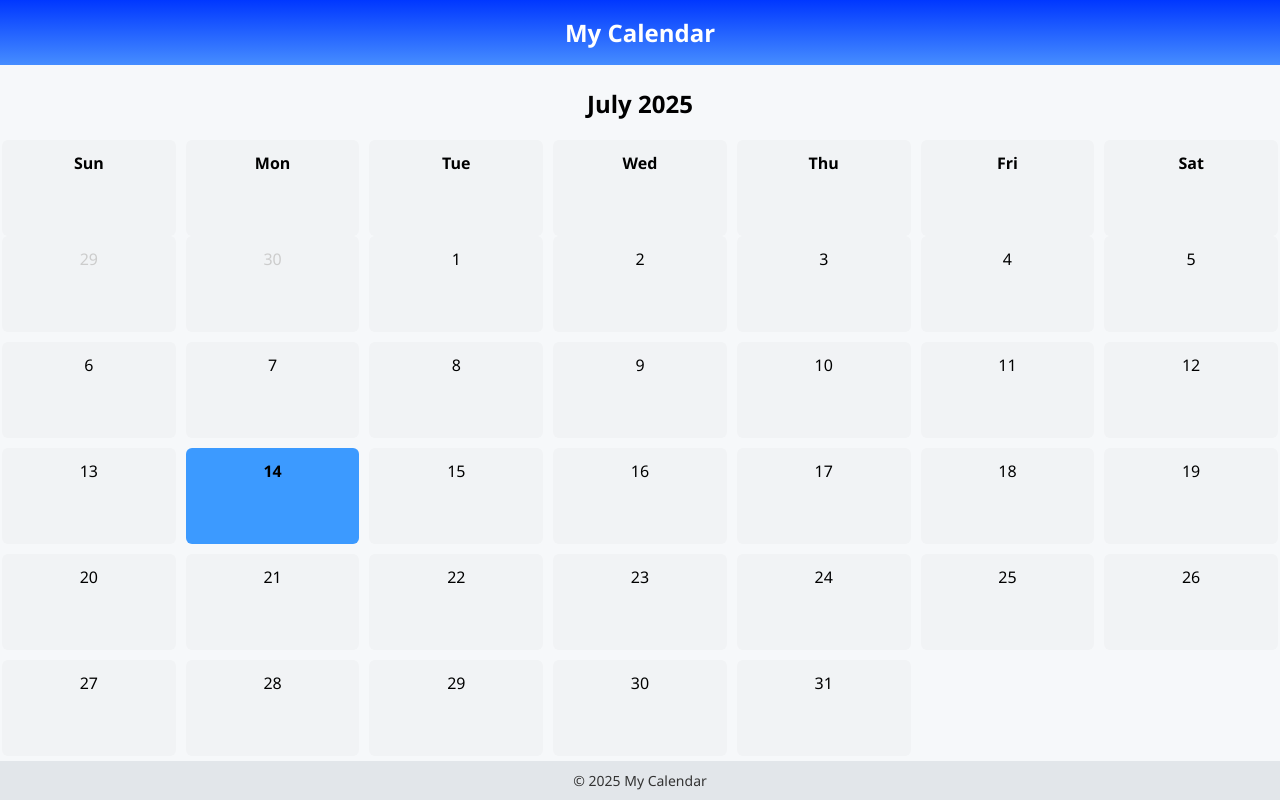
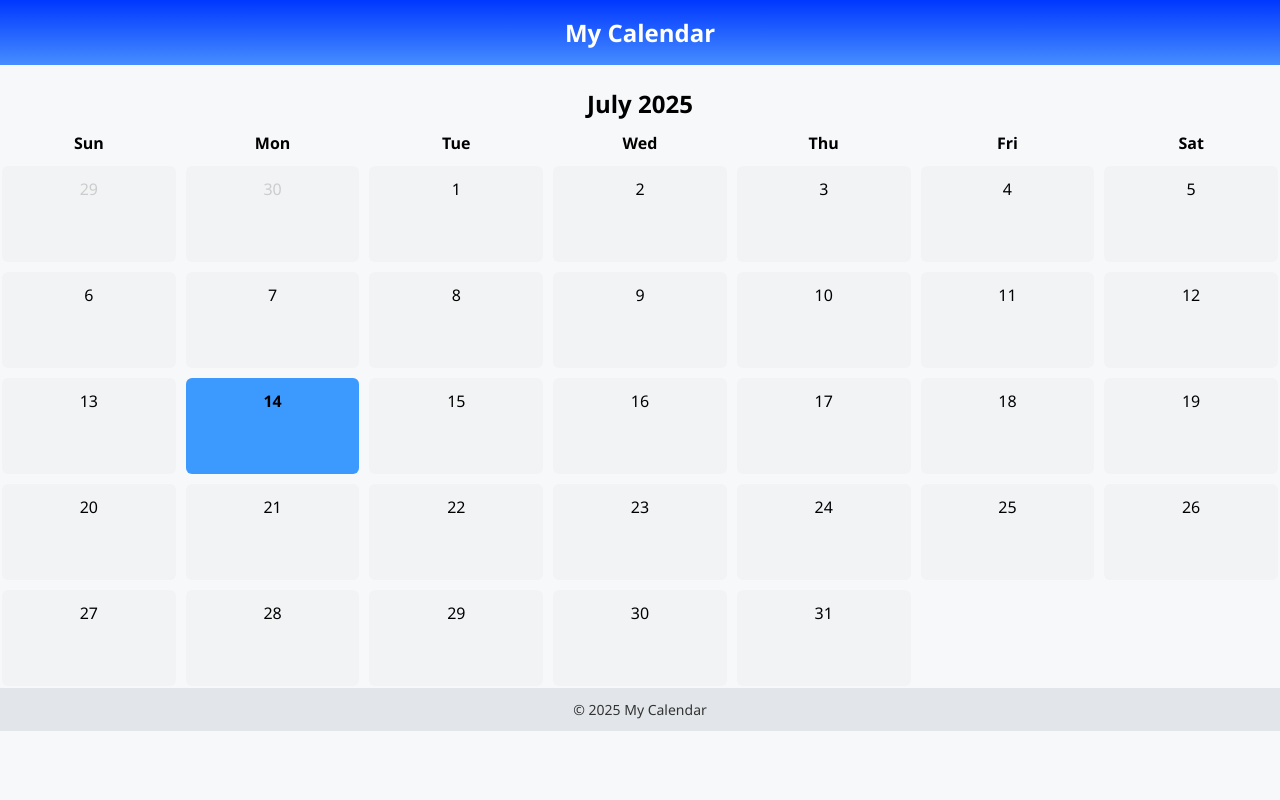
Before and after one commit to MohamadG004/Calendar, a React (Vite) app in the folder Calendar/: page / in a window 1280 px wide. Built offline with nearby package versions, Linux system fonts and the light colour scheme.

Commit message:
Fixed weekdays

```diff
--- a/Calendar/src/App.css
+++ b/Calendar/src/App.css
@@ -1,7 +1,6 @@
-/* App.css */
 body {
   margin: 0;
-font-family: 'Segoe UI', Tahoma, Geneva, Verdana, sans-serif;
+  font-family: 'Segoe UI', Tahoma, Geneva, Verdana, sans-serif;
   background-color: #f6f8fa;
 }
 
@@ -12,13 +11,12 @@ header {
   text-align: center;
   font-size: 24px;
   font-weight: bold;
-  font-family: 'Segoe UI', Tahoma, Geneva, Verdana, sans-serif;
 }
 
 footer {
   background-color: #e2e6ea;
   color: #333;
-  padding: 10px;
+  padding: 12px;
   text-align: center;
   font-size: 14px;
 }
@@ -35,10 +33,24 @@ main {
 
 .calendar h2 {
   text-align: center;
-  margin-bottom: 20px;
+  margin-bottom: 10px;
 }
 
-.days, .weekdays {
+.weekdays {
+  display: grid;
+  grid-template-columns: repeat(7, 1fr);
+  gap: 10px;
+  text-align: center;
+  margin-bottom: 10px;
+}
+
+.weekday-box {
+  padding: 2px;
+  font-weight: bold;
+  cursor: default;
+}
+
+.days {
   display: grid;
   grid-template-columns: repeat(7, 1fr);
   gap: 10px;
@@ -50,25 +62,18 @@ main {
   padding: 12px;
   border-radius: 6px;
   min-height: 72px;
+  transition: background-color 0.2s ease;
+}
+
+.day-box:hover {
+  background-color: #e9ecef;
+  cursor: pointer;
 }
 
 .today {
   background-color: #3c9aff;
   color: white;
   font-weight: bold;
-}
-
-html, body, #root {
-  height: 100%;
-  margin: 0;
-  padding: 0;
-  display: flex;
-  flex-direction: column;
-}
-
-.day-box:hover {
-  background-color: #e9ecef;
-  cursor: pointer;
 }
 
 .today:hover {
--- a/Calendar/src/components/Calendar.jsx
+++ b/Calendar/src/components/Calendar.jsx
@@ -17,7 +17,6 @@ const Calendar = () => {
 
   const days = [];
 
-  // Fill in empty boxes for previous month
   for (let i = startDay - 1; i >= 0; i--) {
     days.push({
       day: daysInPrevMonth - i,
@@ -26,7 +25,6 @@ const Calendar = () => {
     });
   }
 
-  // Fill in days of current month
   for (let i = 1; i <= daysInMonth; i++) {
     days.push({
       day: i,
@@ -81,7 +79,7 @@ const Calendar = () => {
 
       <div className="weekdays">
         {["Sun", "Mon", "Tue", "Wed", "Thu", "Fri", "Sat"].map((d) => (
-          <div key={d} className="day-box" style={{ fontWeight: "bold" }}>
+          <div key={d} className="weekday-box">
             {d}
           </div>
         ))}
```
